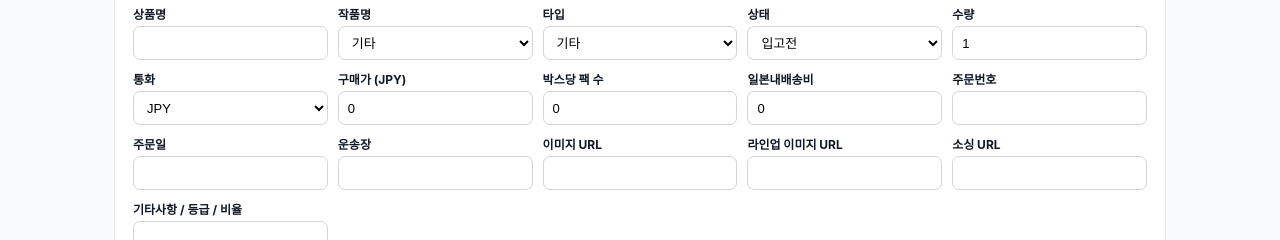
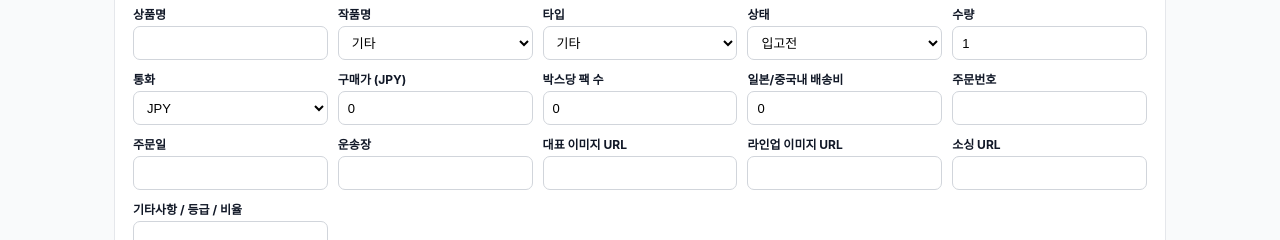
Before and after one commit to ddogagak/shipping, a Next.js app in the folder web/: page /domestic-inventory-input in a window 1280 px wide. Shown: the part 230-470 px from the top of the page. Built offline with nearby package versions, Linux system fonts and the light colour scheme.

Commit message:
Update page.tsx

```diff
--- a/web/src/app/domestic-inventory-input/page.tsx
+++ b/web/src/app/domestic-inventory-input/page.tsx
@@ -20,8 +20,6 @@ type PreviewItem = {
   order_number: string;
   order_date: string;
   yen_price: number;
-  currency: string;
-  purchase_price: number;
   shipping_fee: number;
   domestic_shipping_fee: number;
   total_price: number;
@@ -29,8 +27,10 @@ type PreviewItem = {
   image_url: string;
   lineup_image_url: string;
   source_url: string;
+  currency: string;
+  purchase_price: number;
+  component_count: number | null;
   quantity: number;
-  component_count: number | null;
   status: InventoryStatus;
   memo: string;
   raw_text: string;
@@ -49,7 +49,6 @@ const statusList: InventoryStatus[] = [
 ];
 
 const typeList = ["아크릴", "지류", "뱃지", "피규어", "키링", "기타"];
-const currencyList = ["JPY", "CNY"];
 
 const seriesList = [
   "헌터헌터",
@@ -60,6 +59,8 @@ const seriesList = [
   "기타",
 ];
 
+const currencyList = ["JPY", "CNY"];
+
 const initialManualForm = {
   item_name: "",
   item_type: "기타",
@@ -68,14 +69,13 @@ const initialManualForm = {
   order_date: "",
   currency: "JPY",
   purchase_price: 0,
-  total_price: 0,
   domestic_shipping_fee: 0,
   tracking_number: "",
   image_url: "",
   lineup_image_url: "",
   source_url: "",
+  component_count: 0,
   quantity: 1,
-  component_count: 0,
   status: "입고전" as InventoryStatus,
   memo: "",
 };
@@ -111,10 +111,9 @@ export default function DomesticInventoryInputPage() {
       ...prev,
       [field]:
         field === "purchase_price" ||
-        field === "total_price" ||
+        field === "component_count" ||
         field === "domestic_shipping_fee" ||
-        field === "quantity" ||
-        field === "component_count"
+        field === "quantity"
           ? Number(value)
           : value,
     }));
@@ -146,8 +145,8 @@ export default function DomesticInventoryInputPage() {
       image_url: manualForm.image_url,
       lineup_image_url: manualForm.lineup_image_url,
       source_url: manualForm.source_url,
+      component_count: manualForm.component_count || null,
       quantity: manualForm.quantity,
-      component_count: manualForm.component_count || null,
       status: manualForm.status,
       memo: manualForm.memo,
       raw_text: "manual",
@@ -170,8 +169,8 @@ export default function DomesticInventoryInputPage() {
 
         if (
           field === "quantity" ||
+          field === "purchase_price" ||
           field === "component_count" ||
-          field === "purchase_price" ||
           field === "yen_price" ||
           field === "shipping_fee" ||
           field === "domestic_shipping_fee" ||
@@ -299,11 +298,11 @@ export default function DomesticInventoryInputPage() {
               <ManualSelect label="통화" value={manualForm.currency} options={currencyList} onChange={(v) => updateManualForm("currency", v)} />
               <ManualField label={`구매가 (${manualForm.currency})`} type="number" value={String(manualForm.purchase_price)} onChange={(v) => updateManualForm("purchase_price", v)} />
               <ManualField label="박스당 팩 수" type="number" value={String(manualForm.component_count)} onChange={(v) => updateManualForm("component_count", v)} />
-              <ManualField label={manualForm.currency === "CNY" ? "중국내배송비" : "일본내배송비"} type="number" value={String(manualForm.domestic_shipping_fee)} onChange={(v) => updateManualForm("domestic_shipping_fee", v)} />
+              <ManualField label="일본/중국내 배송비" type="number" value={String(manualForm.domestic_shipping_fee)} onChange={(v) => updateManualForm("domestic_shipping_fee", v)} />
               <ManualField label="주문번호" value={manualForm.order_number} onChange={(v) => updateManualForm("order_number", v)} />
               <ManualField label="주문일" value={manualForm.order_date} onChange={(v) => updateManualForm("order_date", v)} />
               <ManualField label="운송장" value={manualForm.tracking_number} onChange={(v) => updateManualForm("tracking_number", v)} />
-              <ManualField label="이미지 URL" value={manualForm.image_url} onChange={(v) => updateManualForm("image_url", v)} />
+              <ManualField label="대표 이미지 URL" value={manualForm.image_url} onChange={(v) => updateManualForm("image_url", v)} />
               <ManualField label="라인업 이미지 URL" value={manualForm.lineup_image_url} onChange={(v) => updateManualForm("lineup_image_url", v)} />
               <ManualField label="소싱 URL" value={manualForm.source_url} onChange={(v) => updateManualForm("source_url", v)} />
               <ManualField label="기타사항 / 등급 / 비율" value={manualForm.memo} onChange={(v) => updateManualForm("memo", v)} />
@@ -439,17 +438,16 @@ MEMO:`}
                   <EditableField label="주문번호" value={item.order_number} onChange={(v) => updateItem(item.local_id, "order_number", v)} />
                   <EditableSelect label="통화" value={item.currency} options={currencyList} onChange={(v) => updateItem(item.local_id, "currency", v)} />
                   <EditableField label={`구매가 (${item.currency})`} value={String(item.purchase_price)} type="number" onChange={(v) => updateItem(item.local_id, "purchase_price", v)} />
-                  <EditableField label={item.currency === "CNY" ? "중국내배송비" : "일본내배송비"} value={String(item.domestic_shipping_fee)} type="number" onChange={(v) => updateItem(item.local_id, "domestic_shipping_fee", v)} />
                 </div>
 
                 <div style={grid4Style}>
                   <EditableField label="박스당 팩 수" value={String(item.component_count ?? "")} type="number" onChange={(v) => updateItem(item.local_id, "component_count", v)} />
-                  <EditableField label="이미지 URL" value={item.image_url} onChange={(v) => updateItem(item.local_id, "image_url", v)} />
+                  <EditableField label="내 배송비" value={String(item.domestic_shipping_fee)} type="number" onChange={(v) => updateItem(item.local_id, "domestic_shipping_fee", v)} />
+                  <EditableField label="대표 이미지 URL" value={item.image_url} onChange={(v) => updateItem(item.local_id, "image_url", v)} />
                   <EditableField label="라인업 이미지 URL" value={item.lineup_image_url} onChange={(v) => updateItem(item.local_id, "lineup_image_url", v)} />
+                </div>
+                <div style={grid3Style}>
                   <EditableField label="소싱 URL" value={item.source_url} onChange={(v) => updateItem(item.local_id, "source_url", v)} />
-                </div>
-
-                <div style={grid3Style}>
                   <EditableField label="운송장" value={item.tracking_number} onChange={(v) => updateItem(item.local_id, "tracking_number", v)} />
                   <EditableField label="기타사항 / 등급 / 비율" value={item.memo} onChange={(v) => updateItem(item.local_id, "memo", v)} />
                 </div>
@@ -508,9 +506,9 @@ function parseFixedInventoryText(rawText: string): PreviewItem[] {
       detectItemType(itemName) ||
       "기타";
 
-    const currency = (getField(block, "CURRENCY") || "JPY").toUpperCase();
     const price = toNumber(getField(block, "PRICE"));
     const qty = toNumber(getField(block, "QTY")) || 1;
+    const currency = (getField(block, "CURRENCY") || "JPY").toUpperCase();
     const boxCount = toNumber(getField(block, "BOX_COUNT"));
 
     return {
@@ -532,8 +530,8 @@ function parseFixedInventoryText(rawText: string): PreviewItem[] {
       image_url: getField(block, "IMAGE"),
       lineup_image_url: getField(block, "LINEUP_IMAGE"),
       source_url: getField(block, "SOURCE_URL"),
+      component_count: boxCount || null,
       quantity: qty,
-      component_count: boxCount || null,
       status: (getField(block, "STATUS") || orderStatus) as InventoryStatus,
       memo: getField(block, "MEMO"),
       raw_text: block,
```
